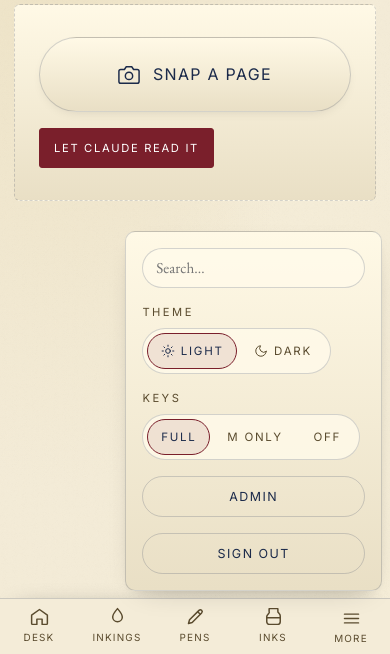
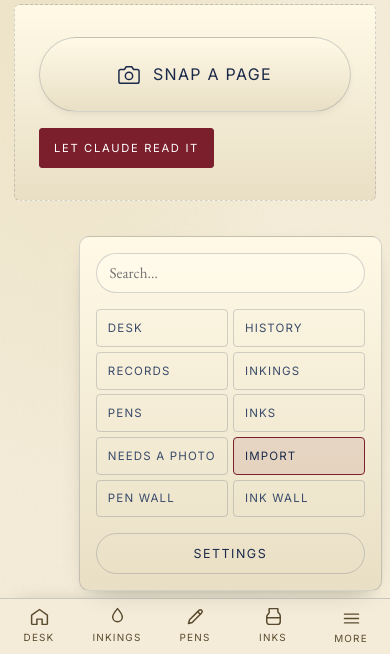
Before and after one commit to 098799/pypen, a Django app: page /import/ in a window 390 px wide, after a click on "MORE". Shown: the part 190-844 px from the top of the page. Run offline with Django 3.2, Linux system fonts and the light colour scheme; the visitor is signed in with stand-in values (Sample User, id 1); some libraries are stand-ins or nearby versions.

Commit message:
Give the settings a page, and the menu the routes it was missing
History was reachable from the dashboard and nowhere else; records, import and
the photo queue much the same. The hamburger panel is the only place a route
can live once the tab bar's five slots are full, and it was carrying a theme
picker and a keyboard-layer picker instead — settings, visited rarely, changed
rarely, sitting where navigation should be and taking enough room that the
panel already ran to 777px of an 840px screen.

So: /settings/ holds theme, keys and the account actions, and the panel holds
every route the tab bar cannot — desk, history, records, inkings, pens, inks,
needs-a-photo, import and both public walls — two to a row, with Settings at
the foot. Still fits a phone with all of it on screen.

The theme buttons had to be rebound. The shell's copy was scoped to the panel
they used to live in, and shell scripts sit outside #main, so they run once and
never again when hx-boost swaps a new page in underneath them — the settings
page carries its own wiring for that reason. Same for the keyboard chooser,
whose block in the shell is now gone rather than left querying nothing.

Verified: theme click repaints and persists, keys click takes, and both still
work when the page is reached through a boosted navigation rather than a load.

Co-Authored-By: Claude Opus 5 <noreply@anthropic.com>

```diff
--- a/dpypen/dpypen/items/public.py
+++ b/dpypen/dpypen/items/public.py
@@ -327,3 +327,15 @@ def dashboard(request):
         "beloved_ink": beloved_ink,
         "nav": "dashboard",
     })
+
+
+@login_or_guest_required
+def settings_page(request):
+    """Theme, keyboard layer and the account actions.
+
+    These lived in the hamburger panel, where they pushed the routes that have
+    nowhere else to live — history, records, import — off the bottom of the
+    screen. They are settings: visited rarely, changed rarely, and fine on a
+    page of their own.
+    """
+    return render(request, "items/settings.html", {"nav": "settings"})
--- a/dpypen/dpypen/items/static/items/css/app.css
+++ b/dpypen/dpypen/items/static/items/css/app.css
@@ -388,6 +388,31 @@ section[id], .section-head { scroll-margin-top: 5.5rem; }
   min-height: 40px;
 }
 .menu-item:hover { color: var(--accent); border-color: var(--accent); }
+.menu-item.on { color: var(--ink); border-color: var(--accent); background: color-mix(in srgb, var(--accent) 10%, transparent); }
+/* The routes the five-slot tab bar cannot hold. Two columns so the panel still
+   fits a phone screen with everything on it. */
+.menu-nav {
+  display: grid;
+  grid-template-columns: repeat(2, minmax(0, 1fr));
+  gap: 0.3rem;
+}
+.menu-link {
+  display: block;
+  padding: 0.55rem 0.7rem;
+  font-family: "Inter", sans-serif;
+  font-size: 0.72rem;
+  letter-spacing: 0.1em;
+  text-transform: uppercase;
+  color: var(--ink-soft);
+  border: 1px solid var(--ink-line);
+  border-radius: 4px;
+  text-decoration: none;
+  white-space: nowrap;
+  overflow: hidden;
+  text-overflow: ellipsis;
+}
+.menu-link:hover { color: var(--ink); border-color: var(--accent); }
+.menu-link.on { color: var(--ink); border-color: var(--accent); background: color-mix(in srgb, var(--accent) 10%, transparent); }
 .menu-item.signin {
   background: linear-gradient(180deg, var(--accent), var(--accent-deep));
   color: var(--on-accent);
--- a/dpypen/dpypen/items/templates/items/_shell.html
+++ b/dpypen/dpypen/items/templates/items/_shell.html
@@ -95,44 +95,33 @@ page load, and it also stopped collectstatic hashing the assets at all.
     })();
   </script>
   {% endif %}
-  <div>
-    <div class="menu-label">Theme</div>
-    <div class="theme-choices" role="radiogroup" aria-label="Theme">
-      <button type="button" data-theme="light" aria-label="Light theme">
-        <svg viewBox="0 0 24 24" fill="none" stroke="currentColor" stroke-width="1.7" stroke-linecap="round" stroke-linejoin="round">
-          <circle cx="12" cy="12" r="4"></circle>
-          <path d="M12 2v2M12 20v2M4.93 4.93l1.41 1.41M17.66 17.66l1.41 1.41M2 12h2M20 12h2M4.93 19.07l1.41-1.41M17.66 6.34l1.41-1.41"></path>
-        </svg>
-        <span>Light</span>
-      </button>
-      <button type="button" data-theme="dark" aria-label="Dark theme">
-        <svg viewBox="0 0 24 24" fill="none" stroke="currentColor" stroke-width="1.7" stroke-linecap="round" stroke-linejoin="round">
-          <path d="M21 12.8A9 9 0 1 1 11.2 3a7 7 0 0 0 9.8 9.8z"></path>
-        </svg>
-        <span>Dark</span>
-      </button>
-    </div>
-  </div>
+  {% comment %}
+  The panel is the only way to reach anything the five-slot tab bar cannot
+  hold, so those routes belong here — history, records, import, the queues and
+  the public walls. They were not here; History was reachable from the
+  dashboard and nowhere else. Theme and keys used to occupy this space and
+  pushed the panel past the bottom of a phone screen; they are settings, and
+  they are on a page of their own now.
+  {% endcomment %}
+  {% if is_owner or is_guest %}
+  <nav class="menu-nav" aria-label="More">
+    <a href="{% url 'dashboard' %}" class="menu-link{% if nav == 'dashboard' %} on{% endif %}">Desk</a>
+    <a href="{% url 'history' %}" class="menu-link{% if nav == 'history' %} on{% endif %}">History</a>
+    <a href="{% url 'records' %}" class="menu-link{% if nav == 'records' %} on{% endif %}">Records</a>
+    <a href="{% url 'usages_list' %}" class="menu-link{% if nav == 'usages' %} on{% endif %}">Inkings</a>
+    <a href="{% url 'pens_list' %}" class="menu-link{% if nav == 'pens' %} on{% endif %}">Pens</a>
+    <a href="{% url 'inks_list' %}" class="menu-link{% if nav == 'inks' %} on{% endif %}">Inks</a>
+    {% if is_owner %}
+    <a href="{% url 'pens_needs_photos' %}" class="menu-link{% if nav == 'needs_photos' %} on{% endif %}">Needs a photo</a>
+    <a href="{% url 'notebook_upload' %}" class="menu-link{% if nav == 'import' %} on{% endif %}">Import</a>
+    {% endif %}
+    <a href="{% url 'share_pens_wall' %}" class="menu-link">Pen wall</a>
+    <a href="{% url 'share_inks_wall' %}" class="menu-link">Ink wall</a>
+  </nav>
+  {% endif %}
 
-  <div>
-    <div class="menu-label">Keys</div>
-    <div class="theme-choices keys-choices" role="radiogroup" aria-label="Keyboard layer">
-      <button type="button" data-keys="full" aria-label="Full keyboard layer"><span>Full</span></button>
-      <button type="button" data-keys="leader" aria-label="Leader only"><span>m&nbsp;only</span></button>
-      <button type="button" data-keys="off" aria-label="Keyboard layer off"><span>Off</span></button>
-    </div>
-  </div>
-
-  {% comment %}
-  hx-boost="false" because these leave the app. Boosted, htmx fetched the page
-  and hx-select pulled its #main into this shell — Django admin came back
-  wearing the pen site's chrome instead of its own. The sign-in link below
-  already had to opt out for the same reason.
-  {% endcomment %}
-  {% if user.is_authenticated %}
-  <a href="/admin/" class="menu-item" hx-boost="false">Admin</a>
-  <a href="{% url 'account_logout' %}" class="menu-item" hx-boost="false">Sign out</a>
-  {% else %}
+  <a href="{% url 'settings' %}" class="menu-item{% if nav == 'settings' %} on{% endif %}">Settings</a>
+  {% if not user.is_authenticated and not is_guest %}
   <a href="{% url 'google_login' %}?next={{ request.get_full_path|urlencode }}" class="menu-item signin" hx-boost="false">Sign in with Google</a>
   {% endif %}
 </div>
@@ -440,21 +429,9 @@ live behind More.
     updateTopbar();
   }
 
-  function refreshTheme() {
-    var current = document.documentElement.getAttribute("data-theme") || "light";
-    panel.querySelectorAll(".theme-choices button").forEach(function (b) {
-      b.classList.toggle("active", b.getAttribute("data-theme") === current);
-    });
-  }
-  panel.querySelectorAll(".theme-choices button").forEach(function (b) {
-    b.addEventListener("click", function () {
-      var next = b.getAttribute("data-theme");
-      document.documentElement.setAttribute("data-theme", next);
-      try { localStorage.setItem("theme", next); } catch (e) {}
-      refreshTheme();
-    });
-  });
-  refreshTheme();
+  /* Theme and keys moved to /settings/, which binds its own controls — it
+     lives inside #main and so survives an hx-boost swap, which this script,
+     running once outside it, would not. */
 })();
 </script>
 <script>
@@ -582,30 +559,5 @@ window.__go = function (url, push) {
 };
 </script>
 {% include "items/_keys.html" %}
-<script>
-/* Keyboard-mode chooser. "m only" is the setting for a browser where Vimium is
-   already driving: the app keeps its own m-… commands and hands back every
-   other key. Vimium is not detectable, so this has to be a choice. */
-(function () {
-  var box = document.querySelector(".keys-choices");
-  if (!box || !window.__keysMode) return;
-  var btns = Array.prototype.slice.call(box.querySelectorAll("button[data-keys]"));
-  function paint() {
-    var cur = window.__keysMode();
-    btns.forEach(function (b) {
-      var on = b.getAttribute("data-keys") === cur;
-      b.classList.toggle("active", on);   /* matches .theme-choices button.active */
-      b.setAttribute("aria-checked", on ? "true" : "false");
-    });
-  }
-  btns.forEach(function (b) {
-    b.addEventListener("click", function () {
-      if (window.__keysSetMode) window.__keysSetMode(b.getAttribute("data-keys"));
-      paint();
-    });
-  });
-  paint();
-})();
-</script>
 </body>
 </html>
--- a/dpypen/dpypen/items/urls.py
+++ b/dpypen/dpypen/items/urls.py
@@ -12,6 +12,7 @@ urlpatterns = [
     path('history/matrix/', history.matrix, name='history_matrix'),
     path('records/', records.records, name='records'),
     path('search/', search.search, name='search'),
+    path('settings/', public.settings_page, name='settings'),
     path('api/palette', palette.palette, name='api_palette'),
 
     path('manifest.json', pwa.manifest, name='pwa_manifest'),
```
Also changed, not shown: dpypen/dpypen/items/templates/items/settings.html (added, +137 -0 lines).
